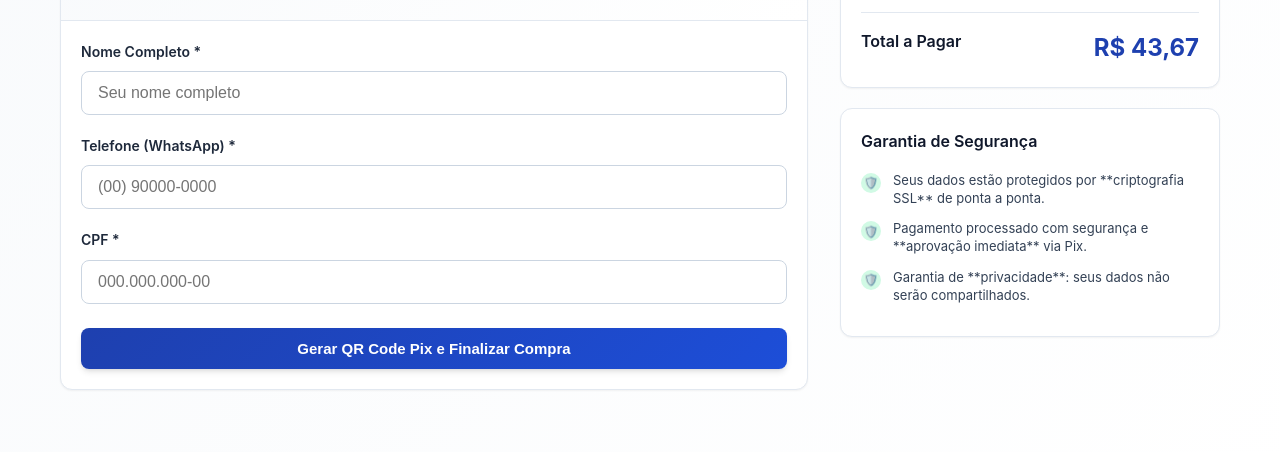
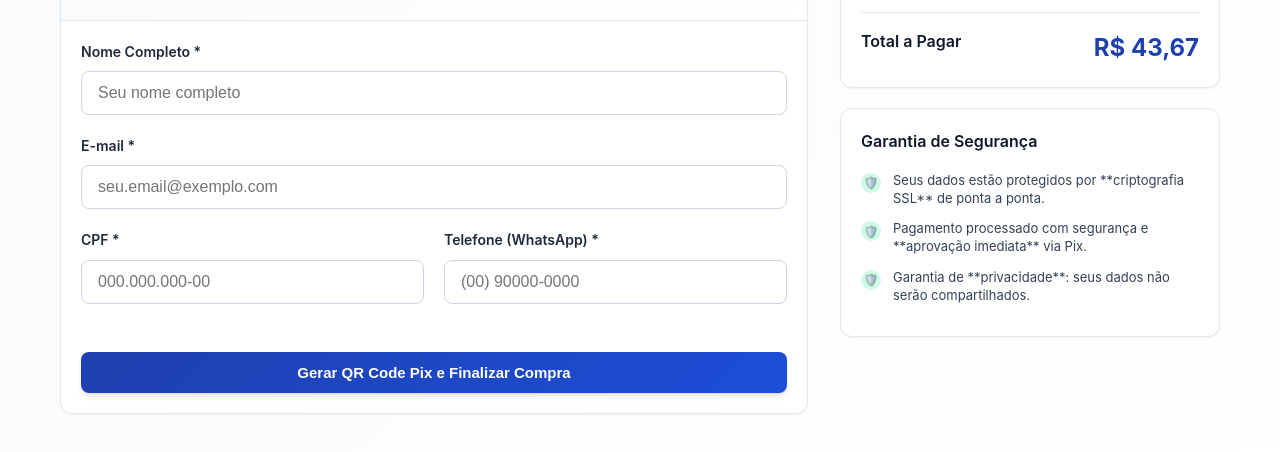
Before and after one commit to profissionale928-collab/checkoutmei, a website: page public/jjajjg/index.html in a window 1280 px wide. Shown: the part 284-736 px from the top of the page. Drawn offline with nearby package versions, Linux system fonts and the light colour scheme.

Commit message:
Update index.html

```diff
--- a/public/jjajjg/index.html
+++ b/public/jjajjg/index.html
@@ -79,18 +79,26 @@
                             <span class="error-message" id="fullNameError"></span>
                         </div>
 
-                        <!-- Telefone (Substituindo E-mail) -->
+                        <!-- E-mail -->
                         <div class="form-group">
-                            <label for="phone" class="form-label">Telefone (WhatsApp) *</label>
-                            <input type="tel" id="phone" class="form-input" placeholder="(00) 90000-0000" maxlength="15" required>
-                            <span class="error-message" id="phoneError"></span>
+                            <label for="email" class="form-label">E-mail *</label>
+                            <input type="email" id="email" class="form-input" placeholder="seu.email@exemplo.com" required>
+                            <span class="error-message" id="emailError"></span>
                         </div>
 
-                        <!-- CPF -->
-                        <div class="form-group">
-                            <label for="cpf" class="form-label">CPF *</label>
-                            <input type="text" id="cpf" class="form-input" placeholder="000.000.000-00" maxlength="14" required>
-                            <span class="error-message" id="cpfError"></span>
+                        <!-- CPF e Telefone -->
+                        <div class="form-row">
+                            <div class="form-group">
+                                <label for="cpf" class="form-label">CPF *</label>
+                                <input type="text" id="cpf" class="form-input" placeholder="000.000.000-00" maxlength="14" required>
+                                <span class="error-message" id="cpfError"></span>
+                            </div>
+
+                            <div class="form-group">
+                                <label for="phone" class="form-label">Telefone (WhatsApp) *</label>
+                                <input type="tel" id="phone" class="form-input" placeholder="(00) 90000-0000" maxlength="15" required>
+                                <span class="error-message" id="phoneError"></span>
+                            </div>
                         </div>
 
                         <button type="submit" class="btn btn-primary" id="submitBtn">
```
